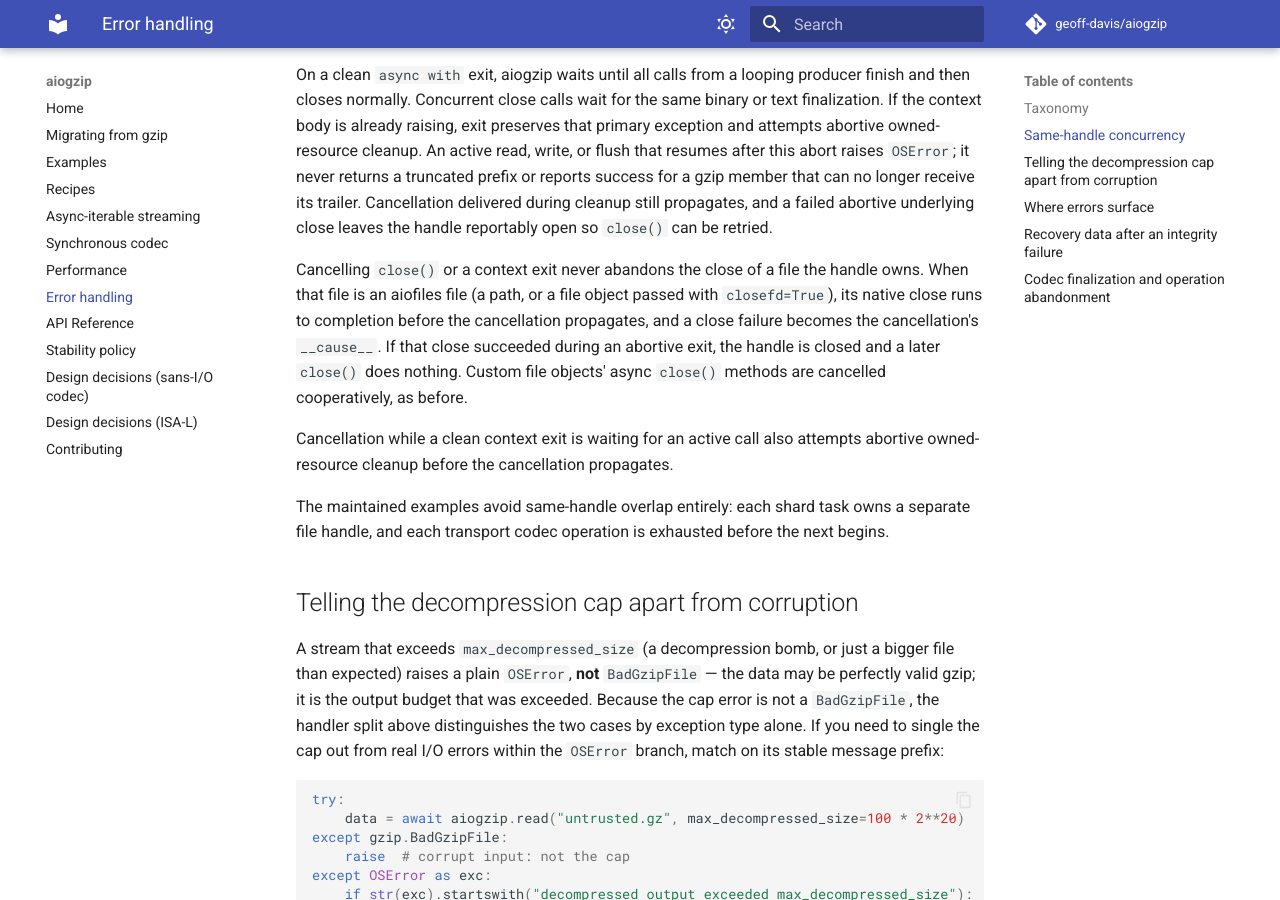
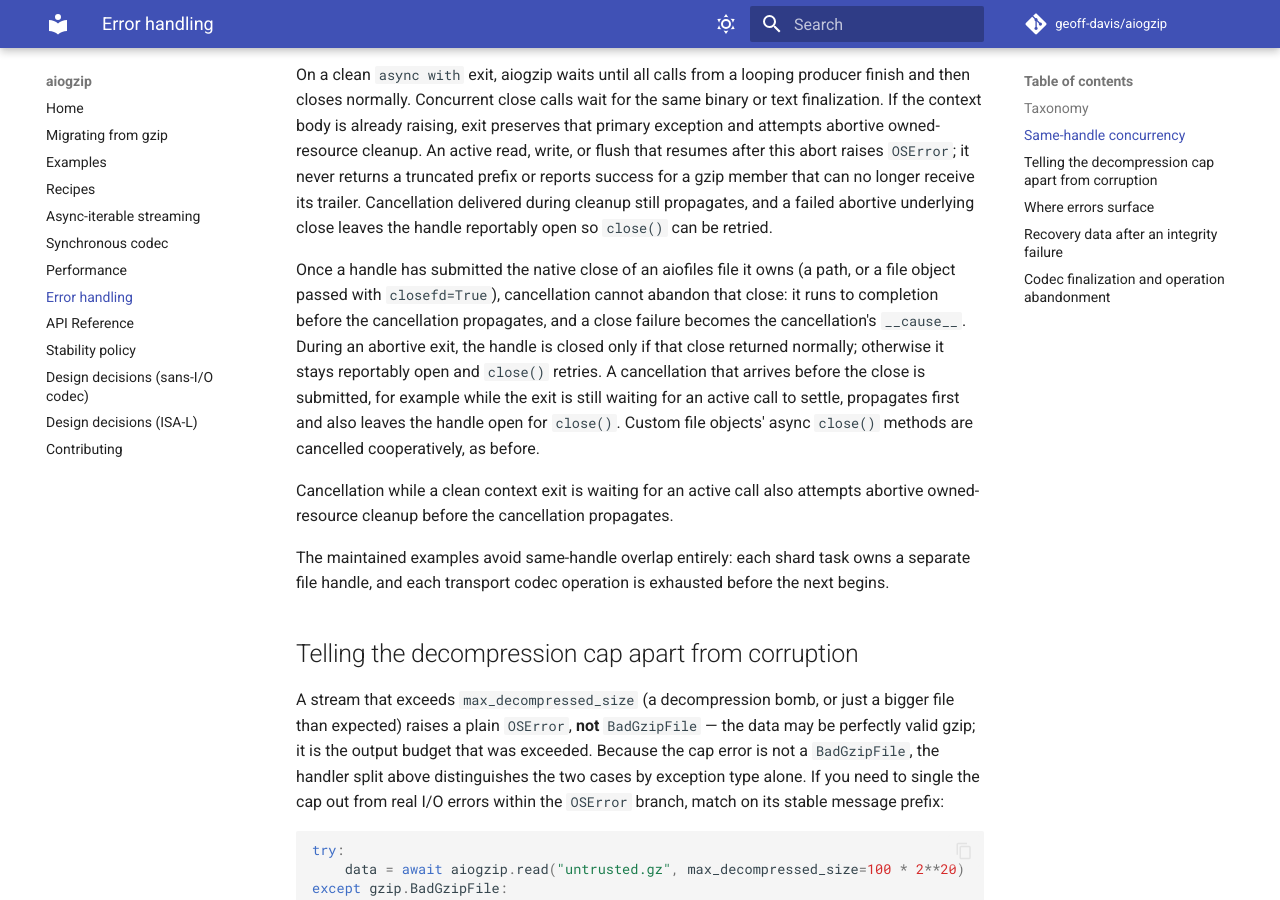
Before and after one commit to geoff-davis/aiogzip, an MkDocs documentation site: the page built from docs/errors.md, in a window 1280 px wide and 900 px high, scrolled down 2105 px. Built offline with MkDocs 1.6.1 and Material for MkDocs 9.7.7, drawn with Linux system fonts in a browser that asks for light colours; comment, search, counter and statistics services are not loaded; the version menu is left out.

Commit message:
Fix: Latch an aborted handle closed only on a proven native close
Codex review of b4befc5. A cause-free cancellation does not prove the close
succeeded: a raw close() that raises CancelledError itself, before releasing
the file, reached _finish_abort as the same cause-free exception and latched
the handle closed over an open file. The abort now submits the close itself
(_submit_native, factored out of _initial_call) and latches only when the
executor future returned normally.

docs/errors.md, the changelog and the ledger now scope the guarantee to a
close once submitted: a cancellation that lands while the exit is still
settling the active call propagates first and leaves the handle open.

Tests: closes that fail before releasing the file (including a raw close
raising CancelledError itself) leave an abort open with a working retry,
with and without outside cancellation; the unchanged normal-close case is
pinned; the aborted writer's error and broken state are asserted; a
closefd=True source from another loop is refused before submission. The
cause-based rule fails the self-cancelling close tests.

🤖 Generated with [Claude Code](https://claude.com/claude-code)

Co-Authored-By: Claude Opus 5.5 <noreply@anthropic.com>
Claude-Session: https://claude.ai/code/session_016d34WUJ3chyVonxns6H5y6

```diff
--- a/docs/errors.md
+++ b/docs/errors.md
@@ -84,13 +84,16 @@ can no longer receive its trailer. Cancellation delivered during cleanup still
 propagates, and a failed abortive underlying close leaves the handle reportably
 open so `close()` can be retried.
 
-Cancelling `close()` or a context exit never abandons the close of a file the
-handle owns. When that file is an aiofiles file (a path, or a file object
-passed with `closefd=True`), its native close runs to completion before the
-cancellation propagates, and a close failure becomes the cancellation's
-`__cause__`. If that close succeeded during an abortive exit, the handle is
-closed and a later `close()` does nothing. Custom file objects' async
-`close()` methods are cancelled cooperatively, as before.
+Once a handle has submitted the native close of an aiofiles file it owns (a
+path, or a file object passed with `closefd=True`), cancellation cannot
+abandon that close: it runs to completion before the cancellation propagates,
+and a close failure becomes the cancellation's `__cause__`. During an
+abortive exit, the handle is closed only if that close returned normally;
+otherwise it stays reportably open and `close()` retries. A cancellation that
+arrives before the close is submitted, for example while the exit is still
+waiting for an active call to settle, propagates first and also leaves the
+handle open for `close()`. Custom file objects' async `close()` methods are
+cancelled cooperatively, as before.
 
 Cancellation while a clean context exit is waiting for an active call also
 attempts abortive owned-resource cleanup before the cancellation propagates.
```
Also changed, not shown: CHANGELOG.md (+5 -5 lines), plans/RELEASE_2_0_0RC1_PLAN.md (+2 -2 lines), plans/design/v2.0.0b2-file-state-model.md (+1 -1 lines), plans/reviews/v2.0.0b2-behavior-exceptions.md (+1 -1 lines), 3 other files.
